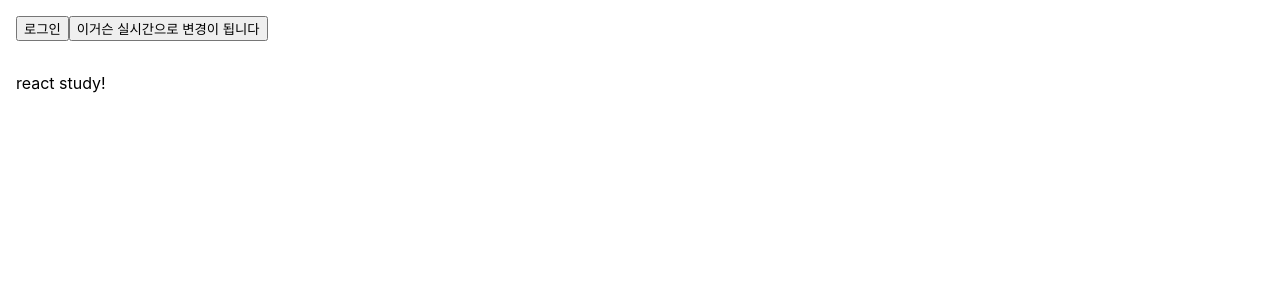
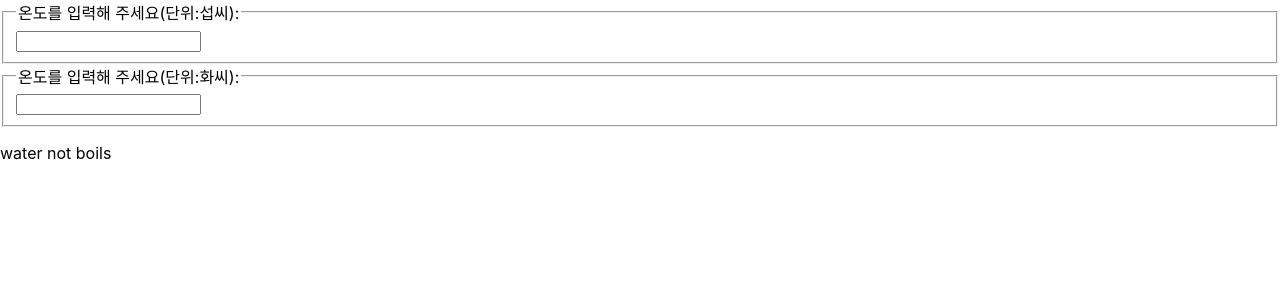
Before and after one commit to kkmdev94/raect_study, a React (Create React App) app: page / in a window 1280 px wide. Shown: the top 300 px of the page. Built offline with nearby package versions, Linux system fonts and the light colour scheme.

Commit message:
end js / add React Chapter_10,11,12

```diff
--- /dev/null
+++ b/src/chapter_10/AttendanceBook.jsx
@@ -0,0 +1,36 @@
+import React from "react";
+
+const students = [
+    {
+        id : 1,
+        name : "Inje",
+    },
+    {
+        id : 2,
+        name : "Steve",
+    },
+    {
+        id : 3,
+        name : "Bill",
+    },
+    {
+        id : 4,
+        name : "Jeff",
+    },
+    {
+        id : 5,
+        name : "Jack",
+    }
+];
+
+function AttendanceBook(props) {
+    return (
+        <ul>
+            {students.map((student) => {
+                return <li key={student.id}>{student.name}</li>
+            })}
+        </ul>
+    );
+}
+
+export default AttendanceBook;
--- /dev/null
+++ b/src/chapter_11/SingUp.jsx
@@ -0,0 +1,39 @@
+import React, { useState } from "react";
+
+function SingUp(props) {
+    const [name, setName] = useState("");
+    const [gender, setGender] = useState("man");
+
+    const handleChangeName = (event) => {
+        setName(event.target.value);
+    };
+
+    const handleChangeGender = (event) => {
+        setGender(event.target.value);
+    };
+
+    const handleSubmit = (event) => {
+        alert(`이름: ${name}, 성별: ${gender}`);
+        event.preventDefault();
+    };
+
+    return (
+        <form onSubmit={handleSubmit}>
+            <label>
+                name :
+                <input type="text" value={name} onChange={handleChangeName} />
+            </label>
+            <br />
+            <label>
+                Gender:
+                <select value={gender} onChange={handleChangeGender}>
+                    <option value="man">man</option>
+                    <option value="female">female</option>
+                </select>
+            </label>
+            <button type="submit">제출</button>
+        </form>
+    );
+}
+
+export default SingUp;
--- /dev/null
+++ b/src/chapter_12/Calculator.jsx
@@ -0,0 +1,62 @@
+import React, {useState} from "react";
+import TemperatureInput from "./TemperatureInput";
+
+function BoilingVerdict(props) {
+    if (props.celsius >= 100) {
+        return <p>water boils</p>
+    }
+    return <p>water not boils</p>
+}
+
+function toCelsius(fahrenheit) {
+    return (fahrenheit - 32) * 5 / 9;
+}
+
+function toFahrenheit(celsius) {
+    return (celsius * 9 / 5) + 32;
+}
+
+function tryConvert(temperature, convert) {
+    const input = parseFloat(temperature);
+    if (Number.isNaN(input)) {
+        return '';
+    }
+    const output = convert(input);
+    const rounded = Math.round(output * 1000) / 1000;
+    return rounded.toString();
+}
+
+function Calculator(props) {
+    const [temperature, setTemperature] = useState('');
+    const [scale, setScale] = useState('');
+
+    const handleCelsiusChange = (temperature) => {
+        setTemperature(temperature);
+        setScale('c');
+    };
+
+    const handleFahrenheitChange = (temperature) => {
+        setTemperature(temperature);
+        setScale('f');
+    };
+
+    const celsius = scale === 'f' ? tryConvert(temperature, toCelsius) : temperature;
+    const fahrenheit = scale === 'c' ? tryConvert(temperature, toFahrenheit) : temperature;
+
+    return (
+        <div>
+            <TemperatureInput
+                scale="c"
+                temperature={celsius}
+                onTemperatureChange={handleCelsiusChange} />
+            <TemperatureInput
+                scale="f"
+                temperature={fahrenheit}
+                onTemperatureChange={handleFahrenheitChange} />
+            <BoilingVerdict
+                celsius={parseFloat(celsius)} />
+        </div>
+    );
+}
+
+export default Calculator;
--- /dev/null
+++ b/src/chapter_12/TemperatureInput.jsx
@@ -0,0 +1,24 @@
+const scaleNames = {
+    c: '섭씨',
+    f: '화씨'
+};
+
+function TemperatureInput(props) {
+    // const [temperature, setTemperature] = useState('');
+
+    const handleChange = (event) => {
+        props.onTemperatureChange(event.target.value);
+    }
+
+    return (
+        <fieldset>
+            <legend>
+                온도를 입력해 주세요(단위:{scaleNames[props.scale]}):
+            </legend>
+            {/* <input value={temperature} onChange={handleChange} /> */}
+            <input value={props.temperature} onChange={handleChange} />
+        </fieldset>
+    );
+}
+
+export default TemperatureInput
--- a/src/index.js
+++ b/src/index.js
@@ -11,11 +11,15 @@ import NotificationList from './chapter_06/NotificationList'; //다시 듣기
 import Accommodate from './chapter_07/Accommodate';  //다시 듣기
 import ConfirmButton from './chapter_08/ConfirmButton'; //class bind 방식
 import ConfirmButtonF from './chapter_08/ConfirmButton(fun)';
-import LandingPage from './chpater_09/LandingPage';
+// import LandingPage from './chpater_09/LandingPage';
+import AttendanceBook from './chapter_10/AttendanceBook';
+import SingUp from './chapter_11/SingUp';
+import Calculator from './chapter_12/Calculator';
+
 
 const root = ReactDOM.createRoot(document.getElementById('root'));
 root.render(
-    <LandingPage />
+    <Calculator />
 );
 
 // If you want to start measuring performance in your app, pass a function
```
Also changed, not shown: src/JSS/card.html (+2 -5 lines), src/JSS/scripts/carousel.js (+57 -0 lines), src/chapter_12/BoilingVerdict.jsx (added, +80 -0 lines), src/chapter_09/LandingPage.jsx (renamed from src/chpater_09/LandingPage.jsx), src/chapter_09/memo.jsx (renamed from src/chpater_09/memo.jsx), src/chapter_09/toolbar.jsx (renamed from src/chpater_09/toolbar.jsx).
